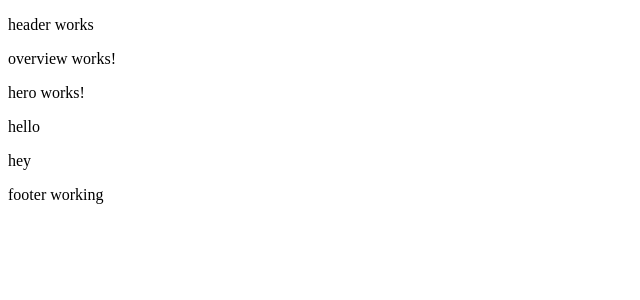
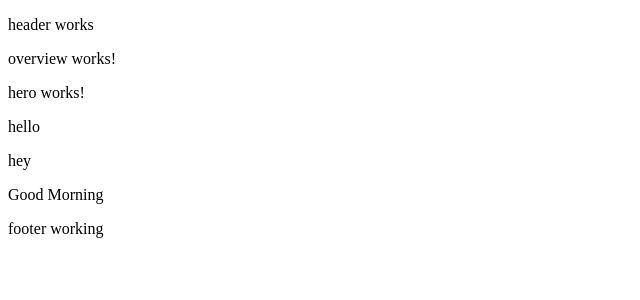
Before and after one commit to sriramgith/learningproject, an Angular app: page / in a window 1280 px wide. Shown: the top 300 px of the page, without its empty margins (0-640 px from the left). Built offline with nearby package versions, Linux system fonts and the light colour scheme.

Commit message:
githubversion-1

```diff
--- a/src/app/hero/hero.component.html
+++ b/src/app/hero/hero.component.html
@@ -1,3 +1,4 @@
 <p>hero works!</p>
 <p>hello</p>
 <p>hey</p>
+<p>Good Morning</p>
```
